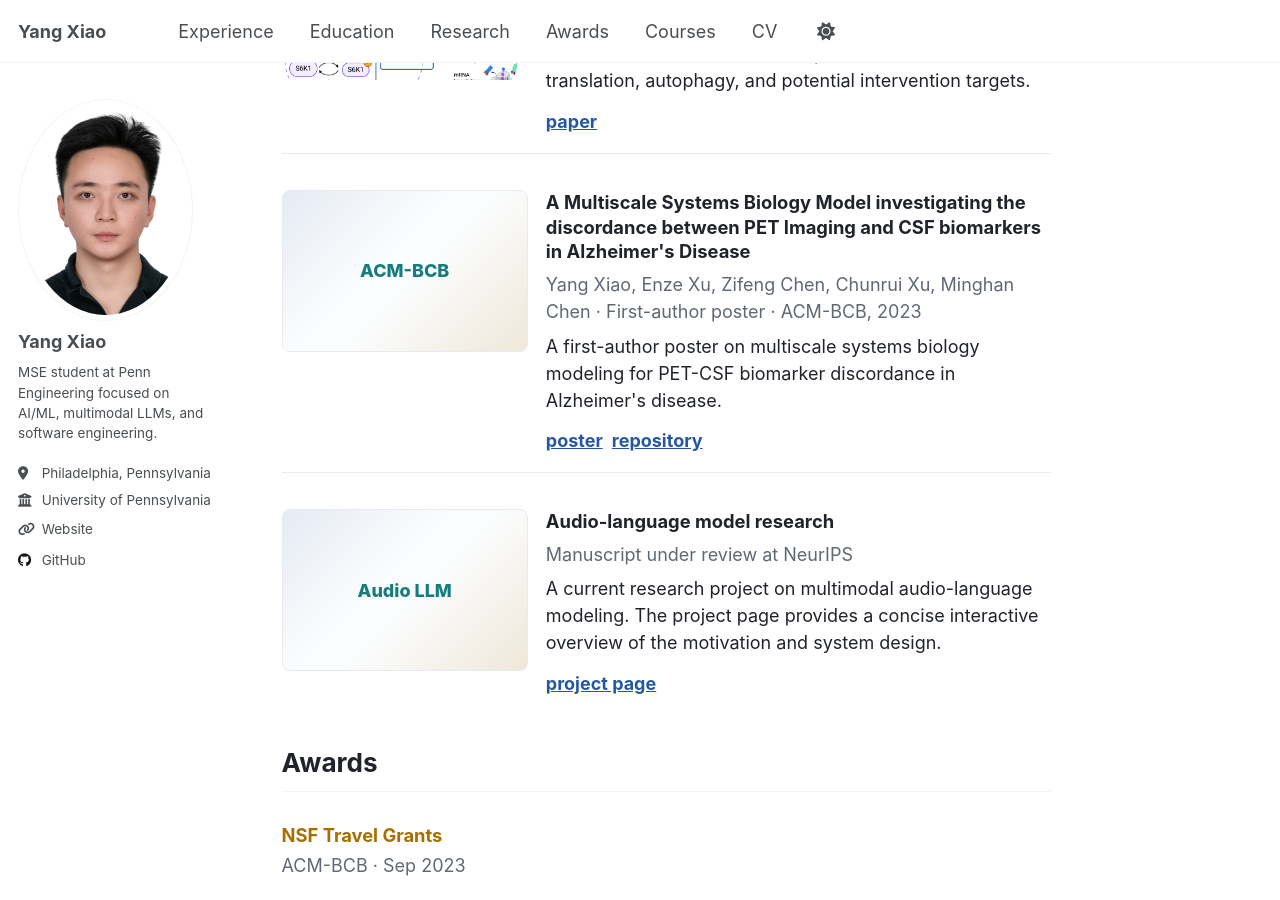
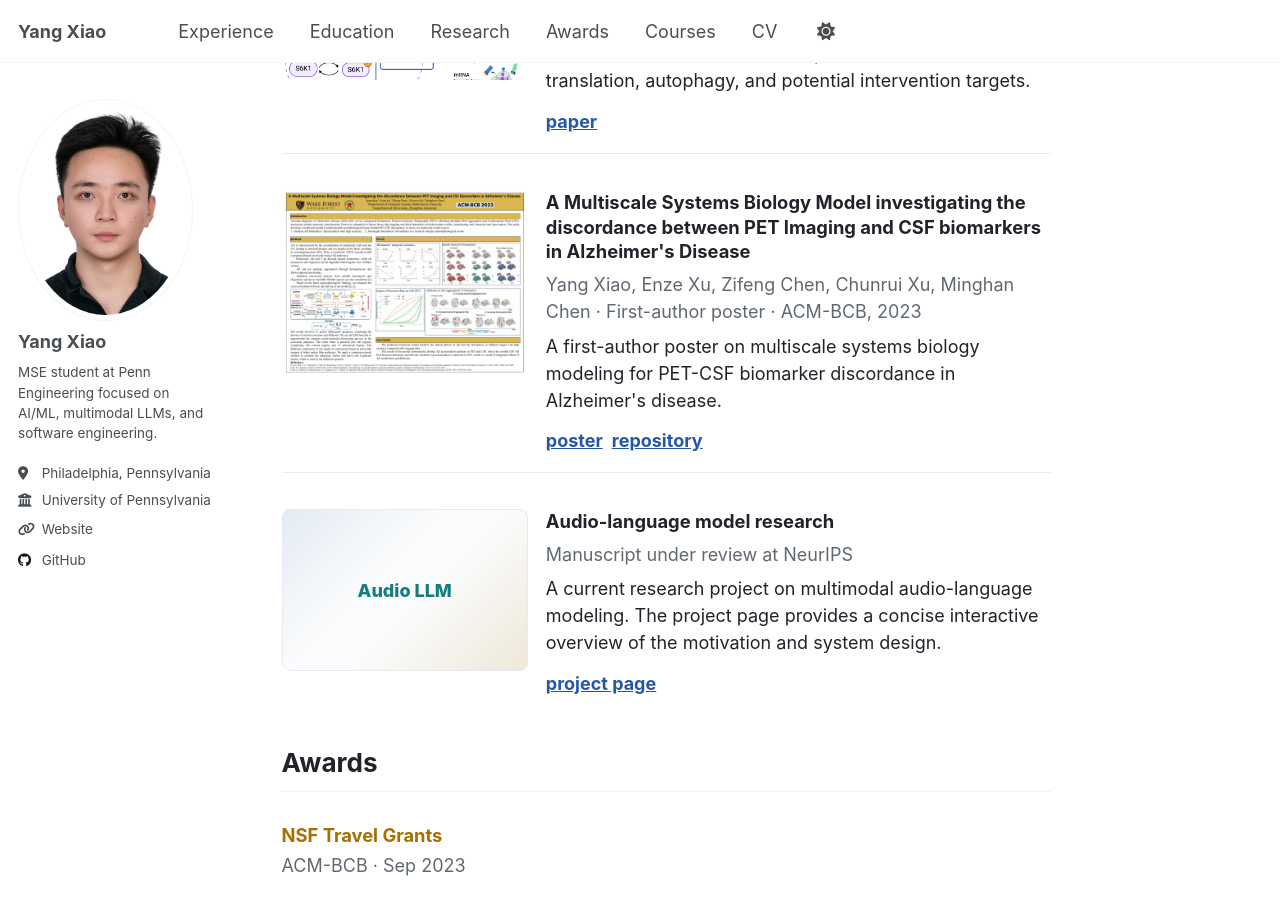
Before and after one commit to YangXiao0302/yangxiao0302.github.io, a Jekyll site: the page built from _pages/about.md, in a window 1280 px wide and 900 px high, scrolled down 2610 px. Built offline with Jekyll 4.4.1, drawn with Linux system fonts in a browser that asks for light colours; a script that is not in the unit is left out.

Commit message:
Add ACM BCB poster preview

```diff
--- a/_pages/about.md
+++ b/_pages/about.md
@@ -363,7 +363,7 @@ redirect_from:
       </article>
 
       <article class="yx-research-item">
-        <div class="yx-research-visual">ACM-BCB</div>
+        <img class="yx-research-media" src="/images/research/acm-bcb-2023-poster.jpg" alt="ACM-BCB 2023 poster preview">
         <div>
           <h3>A Multiscale Systems Biology Model investigating the discordance between PET Imaging and CSF biomarkers in Alzheimer's Disease</h3>
           <p class="yx-meta">Yang Xiao, Enze Xu, Zifeng Chen, Chunrui Xu, Minghan Chen · First-author poster · ACM-BCB, 2023</p>
```
Also changed, not shown: images/research/acm-bcb-2023-poster.jpg (added).
